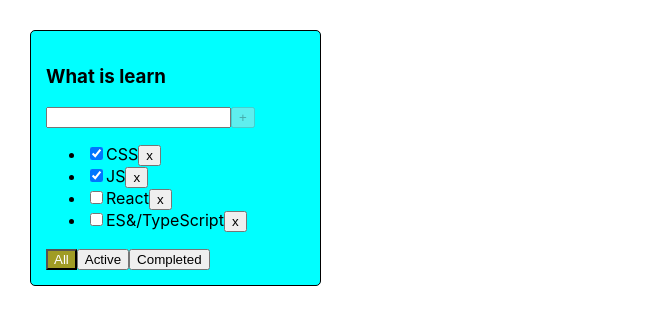
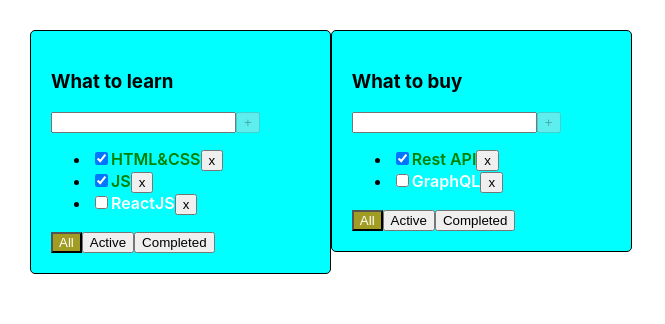
Before and after one commit to Vyacheslav-Spilch/It-incubator-TodoList, a React (Create React App) app: page / in a window 1280 px wide. Shown: the top 324 px of the page, without its empty margins (0-665 px from the left). Built offline with nearby package versions, Linux system fonts and the light colour scheme.

Commit message:
creating a second component TodoList

```diff
--- a/src/App.css
+++ b/src/App.css
@@ -1,3 +1,6 @@
+* {
+  box-sizing: border-box;
+}
 .App {
   display: flex;
   padding: 30px;
@@ -9,7 +12,8 @@
   border: 1px solid black;
   border-radius: 5px;
   background-color: aqua;
-  padding: 15px;
+  padding: 20px;
+  font-weight: 600;
 }
 
 .error {
@@ -23,3 +27,10 @@
   background-color: rgb(160, 156, 36);
   color: #fff;
 }
+
+.task-done {
+  color: green;
+}
+.task-active {
+  color: #fff;
+}
--- a/src/App.tsx
+++ b/src/App.tsx
@@ -1,61 +1,117 @@
+import { type } from 'os';
 import React, { useState } from 'react';
 import { v1 } from 'uuid';
 import './App.css';
 import { TaskType, TodoList } from './Todolist';
 
 export type filterValuesType = 'all' | 'active' | 'completed'
+type todoListsType = {id: string, title: string, filter: filterValuesType}
 
 
 const App = () => {
 
-let [tasks, setTasks] = useState<Array<TaskType>>([
-  {id: v1(), title: "CSS", isDone: true},
-  {id: v1(), title: "JS", isDone: true},
-  {id: v1(), title: "React", isDone: false},
-  {id: v1(), title: "ES&/TypeScript", isDone: false},
-])
+  let todolistID1 = v1()
+  let todolistID2 = v1()
 
-const deleteTasks = (id: string) => {
-  setTasks(tasks.filter(el => el.id !== id))
-}
+  let [todolists, setTodolists] = useState<Array<todoListsType>>([
+      {id: todolistID1, title: 'What to learn', filter: 'all'},
+      {id: todolistID2, title: 'What to buy', filter: 'all'},
+  ])
 
-const [filter, setFilter] = useState<filterValuesType>('all')
+  let [tasks, setTasks] = useState({
+      [todolistID1]: [
+          {id: v1(), title: 'HTML&CSS', isDone: true},
+          {id: v1(), title: 'JS', isDone: true},
+          {id: v1(), title: 'ReactJS', isDone: false},
+      ],
+      [todolistID2]: [
+          {id: v1(), title: 'Rest API', isDone: true},
+          {id: v1(), title: 'GraphQL', isDone: false},
+      ]
+  })
 
-const filteredTasks = filter === 'active'
-  ? tasks.filter(el => el.isDone === false)
-  : filter === 'completed'
-  ? tasks.filter(el => el.isDone === true)
-  : tasks
 
-const changeTasks = (filter: filterValuesType) => {
-  setFilter(filter)
+// let [tasks, setTasks] = useState<Array<TaskType>>([
+//   {id: v1(), title: "CSS", isDone: true},
+//   {id: v1(), title: "JS", isDone: true},
+//   {id: v1(), title: "React", isDone: false},
+//   {id: v1(), title: "ES&/TypeScript", isDone: false},
+// ])
+
+// let [todoList, setTodoList] = useState<Array<TodoListType>> ([
+//   {
+//     id: v1(),
+//     title: "What to learn",
+//     filter: "all",
+//   },
+//   {
+//     id: v1(),
+//     title: "What to bye",
+//     filter: "all",
+//   },
+// ])
+
+const deleteTasks = (todolistID: string, taskId: string) => {
+  setTasks({...tasks, [todolistID]: tasks[todolistID].filter(el => el.id !== taskId)})
 }
 
 const addTask = (newTitle: string) => {
-  let newTask: TaskType = {
-    id: v1(),
-    title: newTitle,
-    isDone: false,
-  }
-  setTasks([newTask, ...tasks])
+  // let newTask: TaskType = {
+  //   id: v1(),
+  //   title: newTitle,
+  //   isDone: false,
+  // }
+  // setTasks([newTask, ...tasks])
 }
 
 const changeTaskStatus = (taskId: string, newIsDoneValue: boolean) => {
-  let nexTask: Array<TaskType> = tasks.map(el => el.id === taskId ? {...el, isDone: newIsDoneValue} : el)
-  setTasks(nexTask)
+  // let nexTask: Array<TaskType> = tasks.map(el => el.id === taskId ? {...el, isDone: newIsDoneValue} : el)
+  // setTasks(nexTask)
 }
+
+const changeTasks = (taskTodoListIs: string, filterValues: filterValuesType) => {
+  setTodolists(todolists.map(el => el.id === taskTodoListIs ? {...el, filter: filterValues} : el))
+}
+
+
+
 
   return (
     <div className="App">
-        <TodoList title={"What is learn"}
-        tasks={filteredTasks}
-        deleteTasks={deleteTasks}
-        changeTasks={changeTasks}
-        addTask={addTask}
-        filter={filter}
-        changeTaskStatus={changeTaskStatus}/>
+      {todolists.map(el => {
+        let taskForTodoList = tasks[el.id]
+        if(el.filter === "active") {
+          taskForTodoList = tasks[el.id].filter(el => el.isDone === false)
+        }
+        if(el.filter === "completed") {
+          taskForTodoList = tasks[el.id].filter(el => el.isDone === true)
+        }
+        return (
+          <TodoList
+          title={el.title}
+          tasks={taskForTodoList}
+          deleteTasks={deleteTasks}
+          changeTasks={changeTasks}
+          addTask={addTask}
+          filter={el.filter}
+          todoListId={el.id}
+          changeTaskStatus={changeTaskStatus}
+        />
+        )
+      })}
     </div>
   );
 }
 
 export default App;
+
+
+{/* <TodoList
+          title={"What is learn"}
+          tasks={filteredTasks}
+          deleteTasks={deleteTasks}
+          changeTasks={changeTasks}
+          addTask={addTask}
+          filter={filter}
+          changeTaskStatus={changeTaskStatus}
+        /> */}
--- a/src/Todolist.tsx
+++ b/src/Todolist.tsx
@@ -14,9 +14,10 @@ type TodoPropsType = {
     title: string
     tasks: Array<TaskType>
     filter: filterValuesType
+    todoListId: string
 
-    deleteTasks: (id: string) => void
-    changeTasks: (filter: filterValuesType) => void
+    deleteTasks: (todolistID: string, id: string) => void
+    changeTasks: (taskTodoListID: string, filter: filterValuesType) => void
     addTask: (newTitle: string) => void
     changeTaskStatus: (taskId: string, newIsDoneValue: boolean) => void
 }
@@ -26,11 +27,14 @@ export const TodoList = ({
     title,
     tasks,
     filter,
+    todoListId,
     deleteTasks,
     changeTasks,
     addTask,
     changeTaskStatus,
 }: TodoPropsType) => {
+
+
 
     const tasksList: JSX.Element = tasks.length !== 0
     ?   <ul>
@@ -42,8 +46,8 @@ export const TodoList = ({
                         checked={el.isDone}
                         onChange={(e) => changeTaskStatus(el.id, e.currentTarget.checked)}
                     />
-                    <span>{el.title}</span>
-                    <Button title="x" onClickHandler={() => deleteTasks(el.id)} />
+                    <span className={el.isDone ? "task-done" : "task-active"}>{el.title}</span>
+                    <Button title="x" onClickHandler={() => deleteTasks(todoListId, el.id)} />
                 </li>
             )
         })}
@@ -79,9 +83,9 @@ export const TodoList = ({
         }
     }
 
-    const onClickAllHandler = () => changeTasks('all')
-    const onClickActiveHandler = () => changeTasks('active')
-    const onClickCompletedHandler = () => changeTasks('completed')
+    const onClickAllHandler = () => changeTasks(todoListId, 'all')
+    const onClickActiveHandler = () => changeTasks(todoListId, 'active')
+    const onClickCompletedHandler = () => changeTasks(todoListId, 'completed')
 
     return (
         <div>
@@ -89,7 +93,8 @@ export const TodoList = ({
                 <h3>{title}</h3>
                 <div>
                     <input
-                        value={taskTitle} onChange={onChangeHandler}
+                        value={taskTitle}
+                        onChange={onChangeHandler}
                         onKeyDown={onKeyDownHandler}
                         className={error ? "error" : ""}
                     />
@@ -98,9 +103,21 @@ export const TodoList = ({
                 </div>
                     {tasksList}
                 <div>
-                    <Button className={filter === "all" ? "active-filter" : ""} title="All" onClickHandler={onClickAllHandler} />
-                    <Button className={filter === "active" ? "active-filter" : ""} title="Active" onClickHandler={onClickActiveHandler} />
-                    <Button className={filter === "completed" ? "active-filter" : ""} title="Completed" onClickHandler={onClickCompletedHandler} />
+                    <Button
+                        className={filter === "all" ? "active-filter" : ""}
+                        title="All"
+                        onClickHandler={onClickAllHandler}
+                    />
+                    <Button
+                        className={filter === "active" ? "active-filter" : ""}
+                        title="Active"
+                        onClickHandler={onClickActiveHandler}
+                    />
+                    <Button
+                        className={filter === "completed" ? "active-filter" : ""}
+                        title="Completed"
+                        onClickHandler={onClickCompletedHandler}
+                    />
                 </div>
             </div>
         </div>
```
